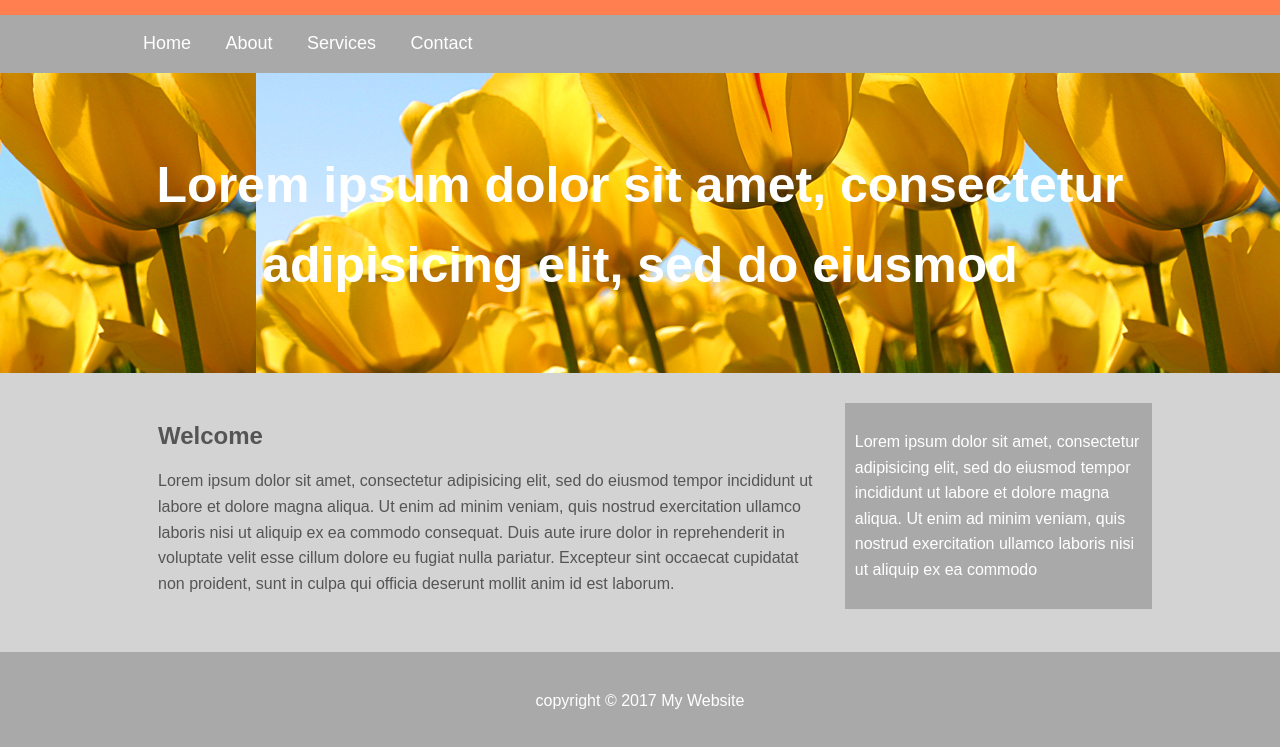
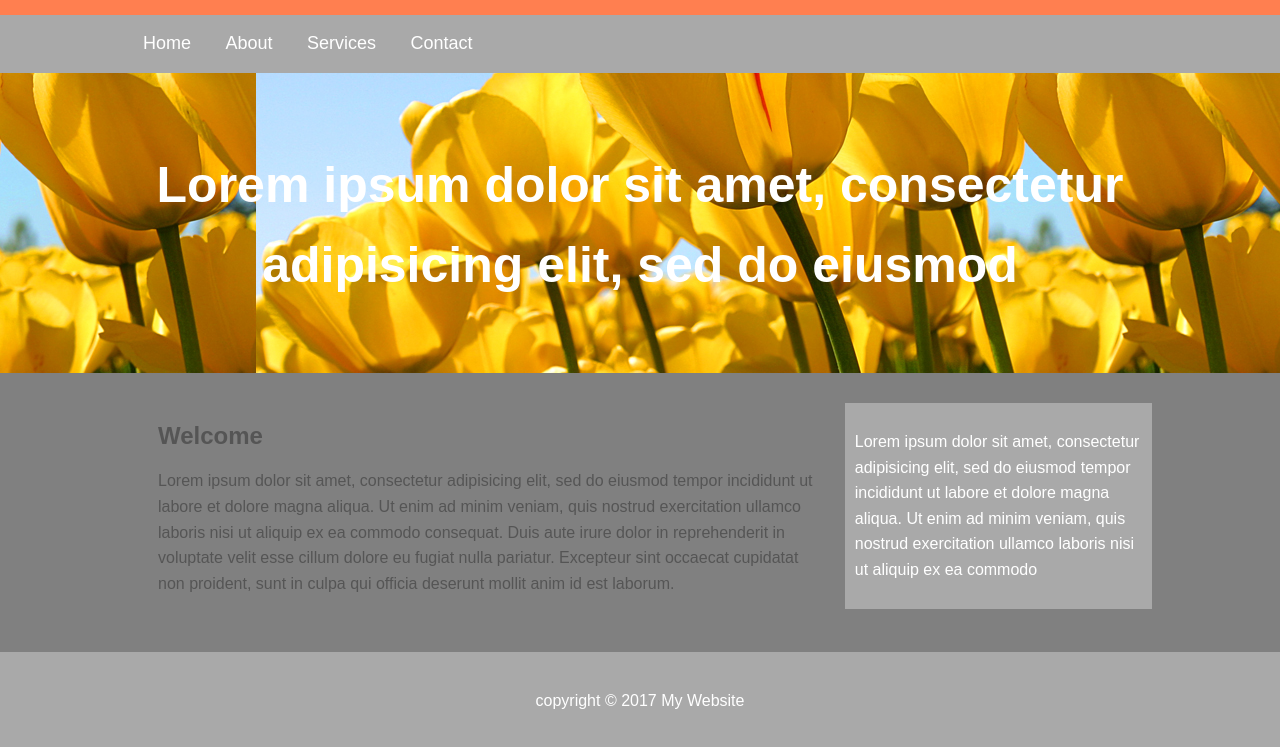
Before and after one commit to Akhtarfida/My-Website, a plain HTML site: page My Website/index.html in a window 1280 px wide. Shown: the part 53-800 px from the top of the page. Drawn offline with Linux system fonts and the light colour scheme.

Commit message:
Update style.css
Color change for practice

```diff
--- a/My Website/css3/style.css
+++ b/My Website/css3/style.css
@@ -1,5 +1,5 @@
 body{
-	background-color: lightgrey;
+	background-color: gray;
 	color:#555;
 	font-family: Arial, Helvetica, sans-serif;
 	font-size: 16px;
```
